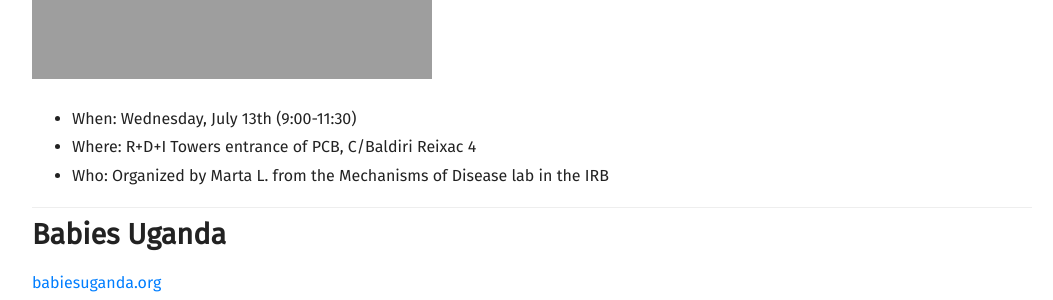
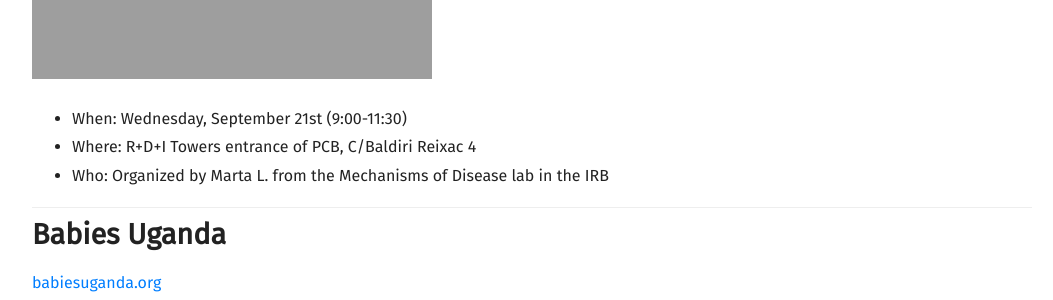
Before and after one commit to willblev/PCBakers, a Jekyll site: the page built from _posts/2022-08-26-September-Babies-Uganda.md, in a window 1280 px wide and 900 px high, scrolled down 526 px. Shown: the part 151-451 px from the top of the window, without its empty margins (108-1161 px from the left). Built offline with Jekyll 4.4.1, drawn with Linux system fonts in a browser that asks for light colours; nearby versions of some CDN libraries; some web fonts are replaced.

Commit message:
fixed date in text of september post

```diff
--- a/_posts/2022-08-26-September-Babies-Uganda.md
+++ b/_posts/2022-08-26-September-Babies-Uganda.md
@@ -16,7 +16,7 @@ recipe:
     3. Donate some money to a good cause (suggested 3 Euros minimum donation per portion); there will be Ugandan tea and coffee available too (suggested donation of 1 Euro)
     4. Enjoy your delicious breakfast & chat with other folks from all around the PCB
 ---
-- When: Wednesday, July 13th (9:00-11:30)
+- When: Wednesday, September 21st (9:00-11:30)
 - Where: R+D+I Towers entrance of PCB, C/Baldiri Reixac 4
 - Who: Organized by Marta L. from the Mechanisms of Disease lab in the IRB
 
```
